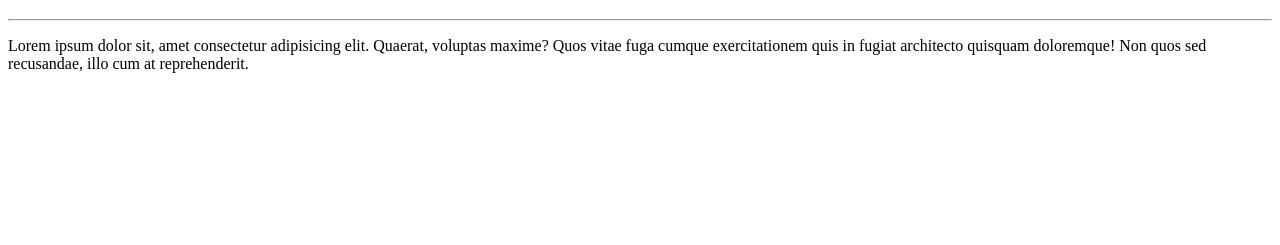
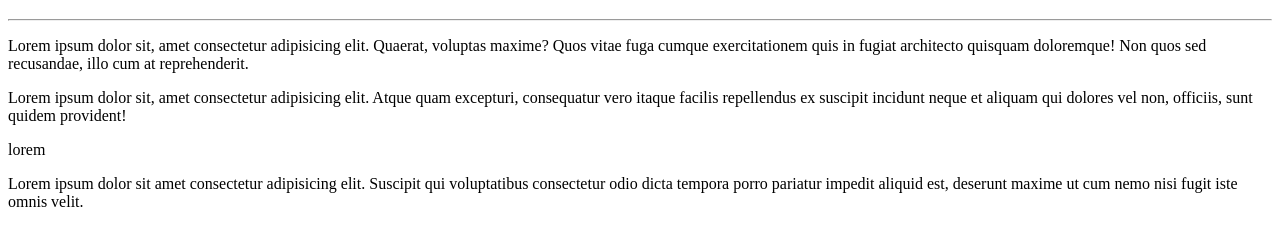
Before and after one commit to Igoraqui/Ola-Mundo, a plain HTML site: page site-exemplo/index.html in a window 1280 px wide. Shown: the part 61-306 px from the top of the page. Drawn offline with Linux system fonts and the light colour scheme.

Commit message:
Adicionei mais textos

```diff
--- a/site-exemplo/index.html
+++ b/site-exemplo/index.html
@@ -9,6 +9,10 @@
     <h1>Olá, MUndo!</h1>
     <hr>
     <p>Lorem ipsum dolor sit, amet consectetur adipisicing elit. Quaerat, voluptas maxime? Quos vitae fuga cumque exercitationem quis in fugiat architecto quisquam doloremque! Non quos sed recusandae, illo cum at reprehenderit.</p>
+    <p>Lorem ipsum dolor sit, amet consectetur adipisicing elit. Atque quam excepturi, consequatur vero itaque facilis repellendus ex suscipit incidunt neque et aliquam qui dolores vel non, officiis, sunt quidem provident!</p>
+
+    <p>lorem</p>
+    <p>Lorem ipsum dolor sit amet consectetur adipisicing elit. Suscipit qui voluptatibus consectetur odio dicta tempora porro pariatur impedit aliquid est, deserunt maxime ut cum nemo nisi fugit iste omnis velit.</p>
 
 </body>
 </html>
```
